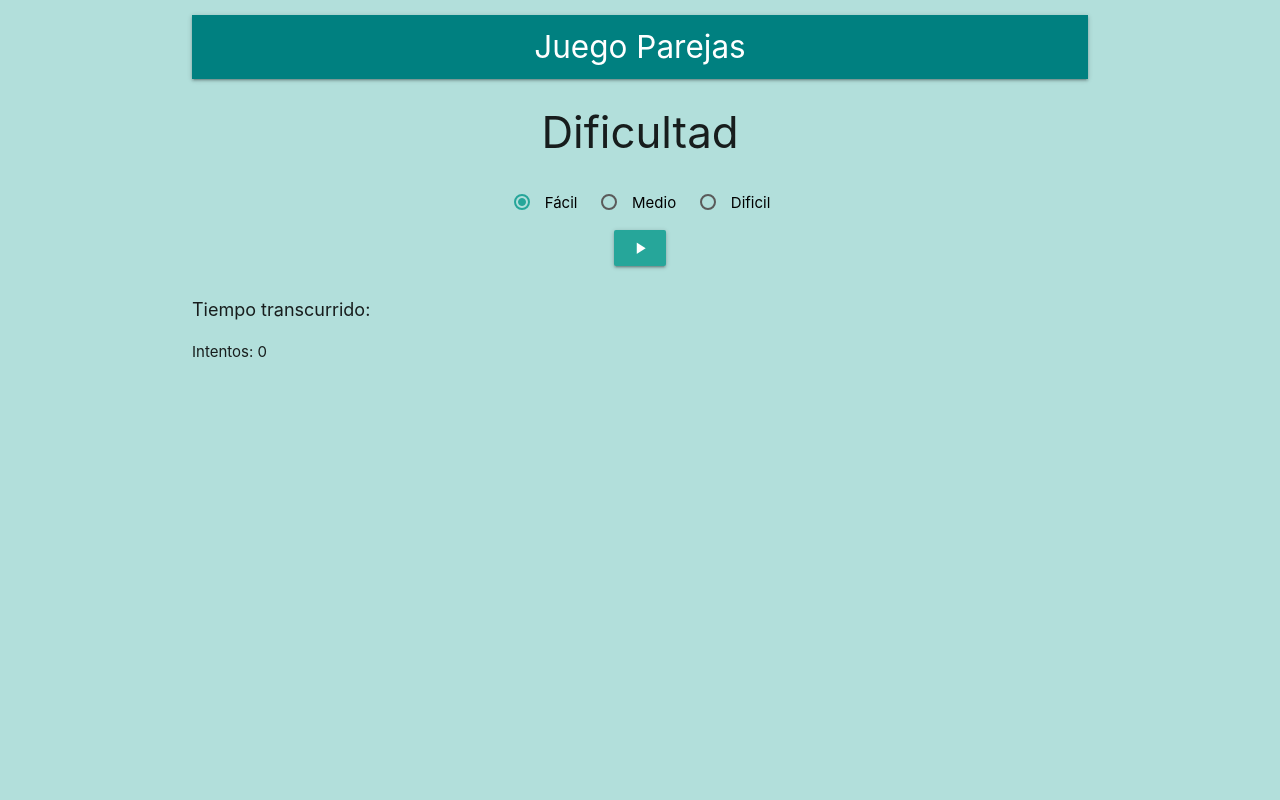
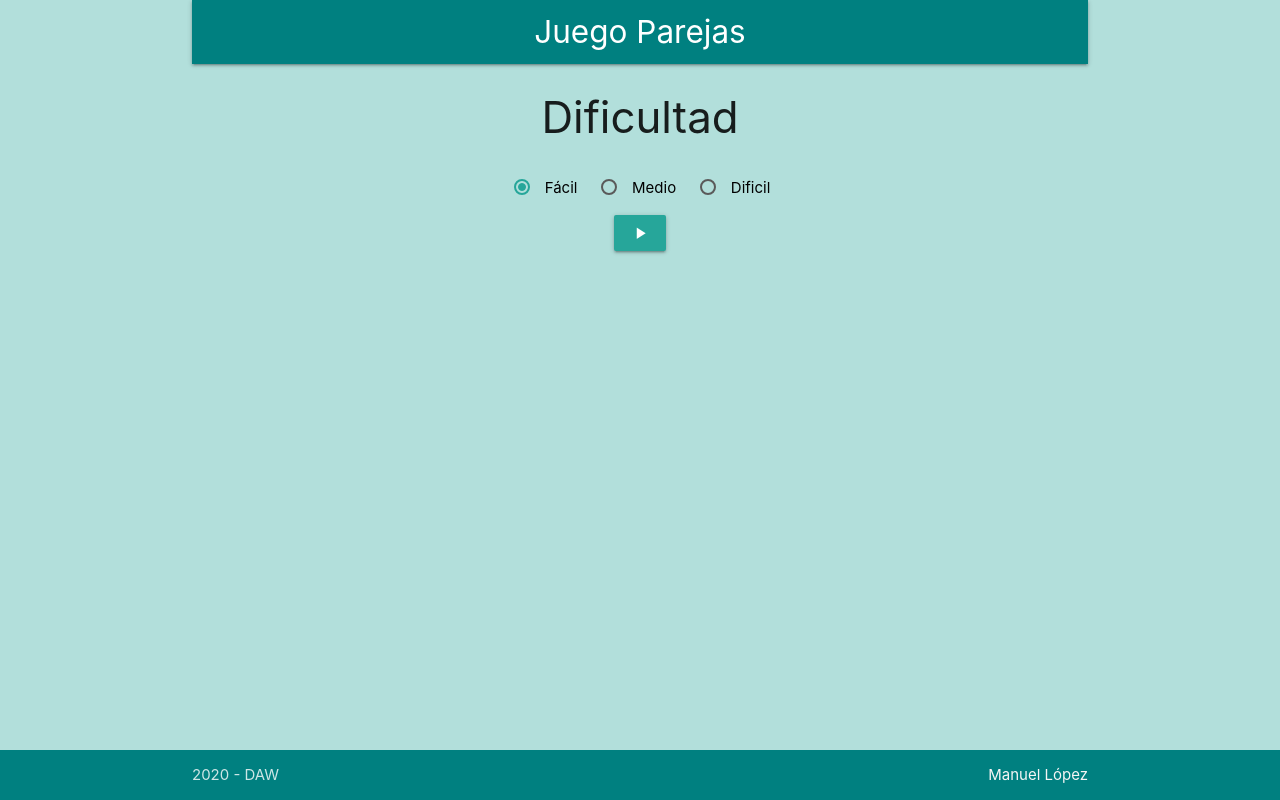
Before and after one commit to manu-lopez/daw, a PHP site: page / in a window 1280 px wide. Run offline with PHP 8.4, Linux system fonts and the light colour scheme; some libraries are stand-ins or nearby versions.

Commit message:
Añade Footer

```diff
--- a/DWEC/2º EV/Juego_Parejas/index.html
+++ b/DWEC/2º EV/Juego_Parejas/index.html
@@ -19,18 +19,18 @@
 </head>
 
 <body>
+    <header>
         <div class="container">
-        <!-- <h1 style="text-align: center;">Juego Parejas</h1> -->
             <nav>
                 <div class="nav-wrapper">
                     <a class="brand-logo center">Juego Parejas</a>
                 </div>
             </nav>
+        </div>
+    </header>
+    <main>
+        <div class="container">
             <div class="menu">
-            <!-- <div class="input-field col s6">
-                <input id="nombre" type="text">
-                <label>Nombre</label>
-            </div> -->
                 <h3 style="text-align: center;">Dificultad</h3>
                 <div class="dificultad">
                     <p>
@@ -56,12 +56,23 @@
                     <a class="waves-effect waves-light btn"><i class="material-icons">play_arrow</i></a>
                 </div>
             </div>
-        <div class="datos">
+            <div class="datos" style="visibility: collapse;">
                 <p style="font-size: 1.2rem;">Tiempo transcurrido: <a id="temporizador"></a></p>
                 <p class="intentos">Intentos: 0</p>
             </div>
             <div class="juego"></div>
         </div>
+    </main>
+
+    <footer class="page-footer">
+        <div class="footer-copyright">
+            <div class="container">
+                2020 - DAW
+                <a class="grey-text text-lighten-4 right" href="https://github.com/manu-lopez/">Manuel López</a>
+            </div>
+        </div>
+    </footer>
+
 </body>
 
 </html>
--- a/DWEC/2º EV/Juego_Parejas/script.js
+++ b/DWEC/2º EV/Juego_Parejas/script.js
@@ -10,6 +10,7 @@ const comenzarJuego = () => {
     nombre = $('#nombre').val();
     mostrarCartas($('input[name=nivel]:checked').val());
     $('.botonJugar a').addClass("disabled");
+    $('.datos').css("visibility", "visible");
 }
 
 const mostrarCartas = dificultad => {
--- a/DWEC/2º EV/Juego_Parejas/style.css
+++ b/DWEC/2º EV/Juego_Parejas/style.css
@@ -3,7 +3,7 @@ body {
 }
 
 .nav-wrapper {
-    margin-top: 1rem;
+    /* margin-top: 1rem; */
     background-color: #008080;
 }
 
@@ -46,11 +46,15 @@ body {
     background-size: 100px 100px, 100px 100px, 50px 50px, 50px 50px;
     border: 2px solid rgb(165, 164, 164);
     border-radius: 1.5rem;
+
+    display: flex;
+    justify-content: center;
+    align-items: center;
 }
 
 .carta img {
-    width: 50%;
-    margin: 4rem 3rem;
+    width: 10rem;
+    height: 10rem;
 }
 
 .front {
@@ -75,3 +79,10 @@ body {
 .d10 {
     flex: 0 0 17%;
 }
+
+.footer-copyright, .page-footer{
+    background-color: #008080 !important;
+    position: absolute;
+    bottom: 0;
+    width: 100%;
+}
```
Lines whose indentation alone changed are shown as unchanged.
